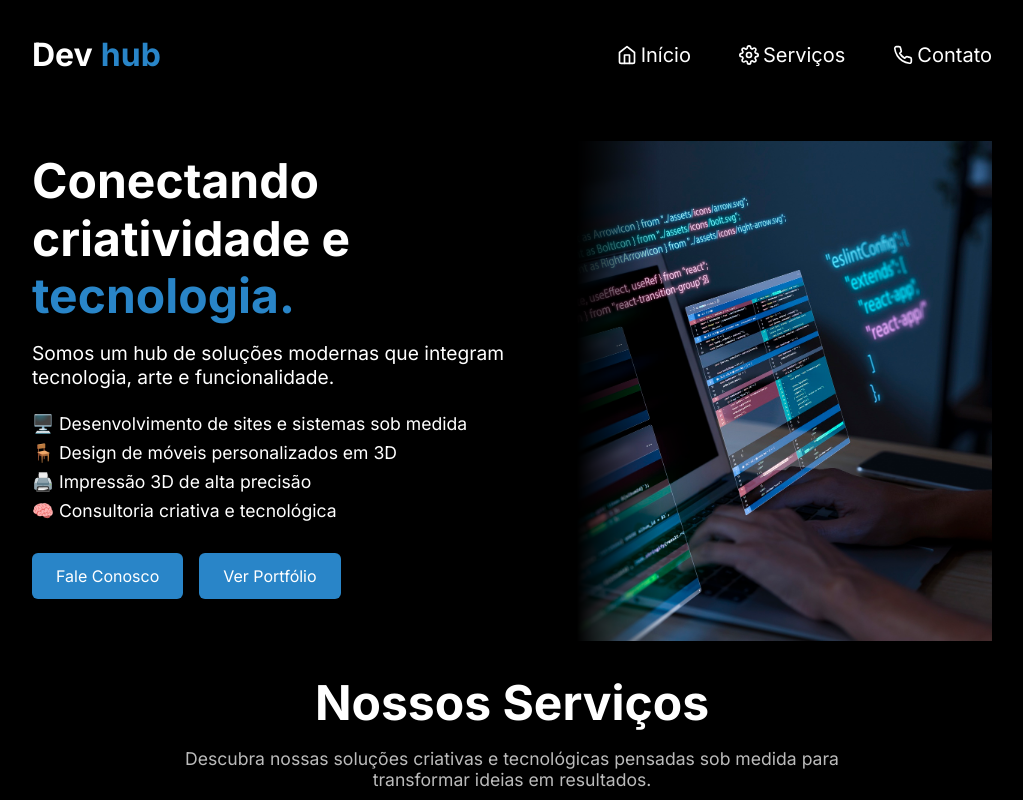
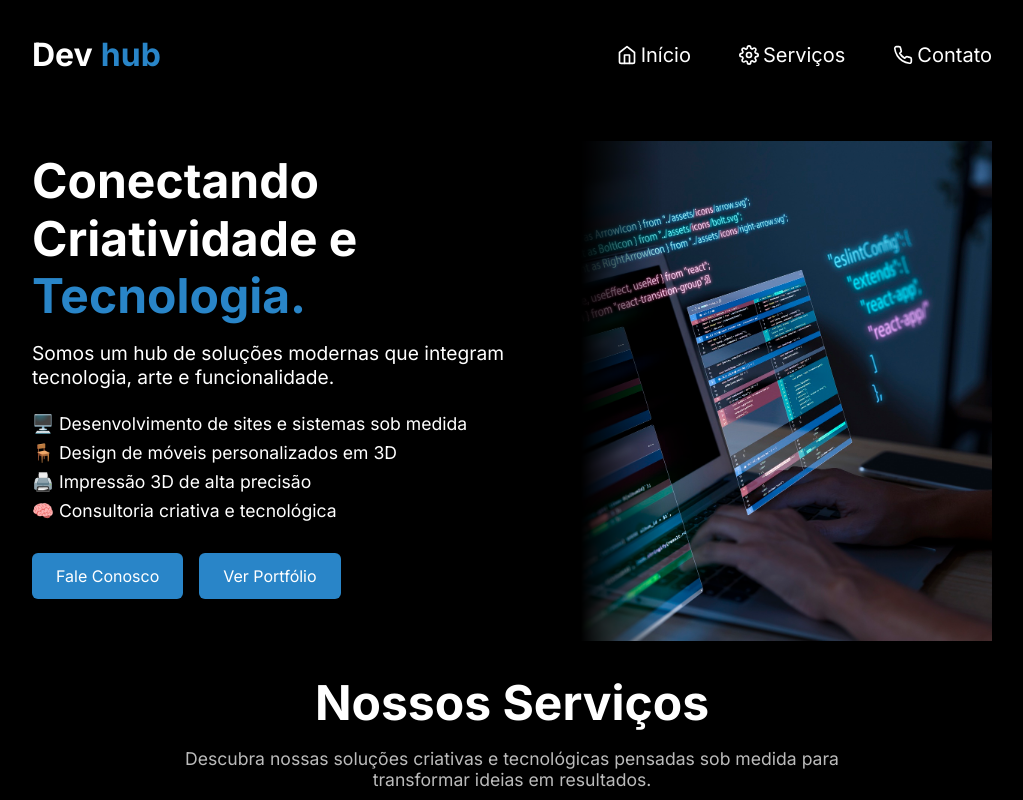
Before and after one commit to SrTinny/devhub, a React (Vite) app: page / in a window 1280 px wide. Shown: the top 800 px of the page, without its empty margins (128-1151 px from the left). Built offline with nearby package versions, Linux system fonts and the light colour scheme.

Commit message:
fix: corrigindo nome do h1

```diff
--- a/src/components/Hero/Hero.tsx
+++ b/src/components/Hero/Hero.tsx
@@ -5,7 +5,7 @@ function Hero() {
     <section className={styles.hero}>
       <div className={styles.text}>
         <h1>
-          Conectando criatividade e <span>tecnologia.</span>
+          Conectando Criatividade e <span>Tecnologia.</span>
         </h1>
         <p>
           Somos um hub de soluções modernas que integram tecnologia, arte e
```
